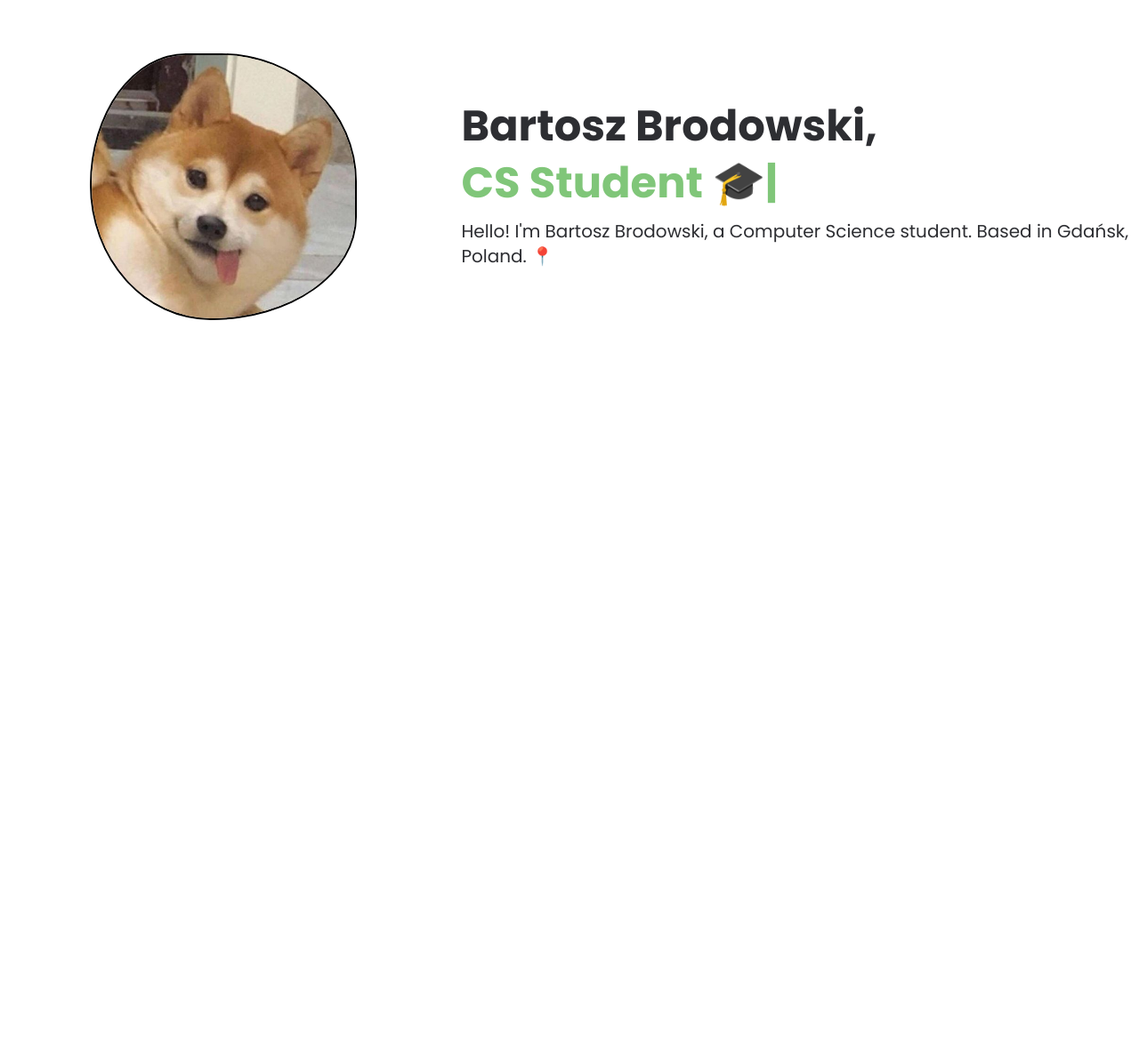
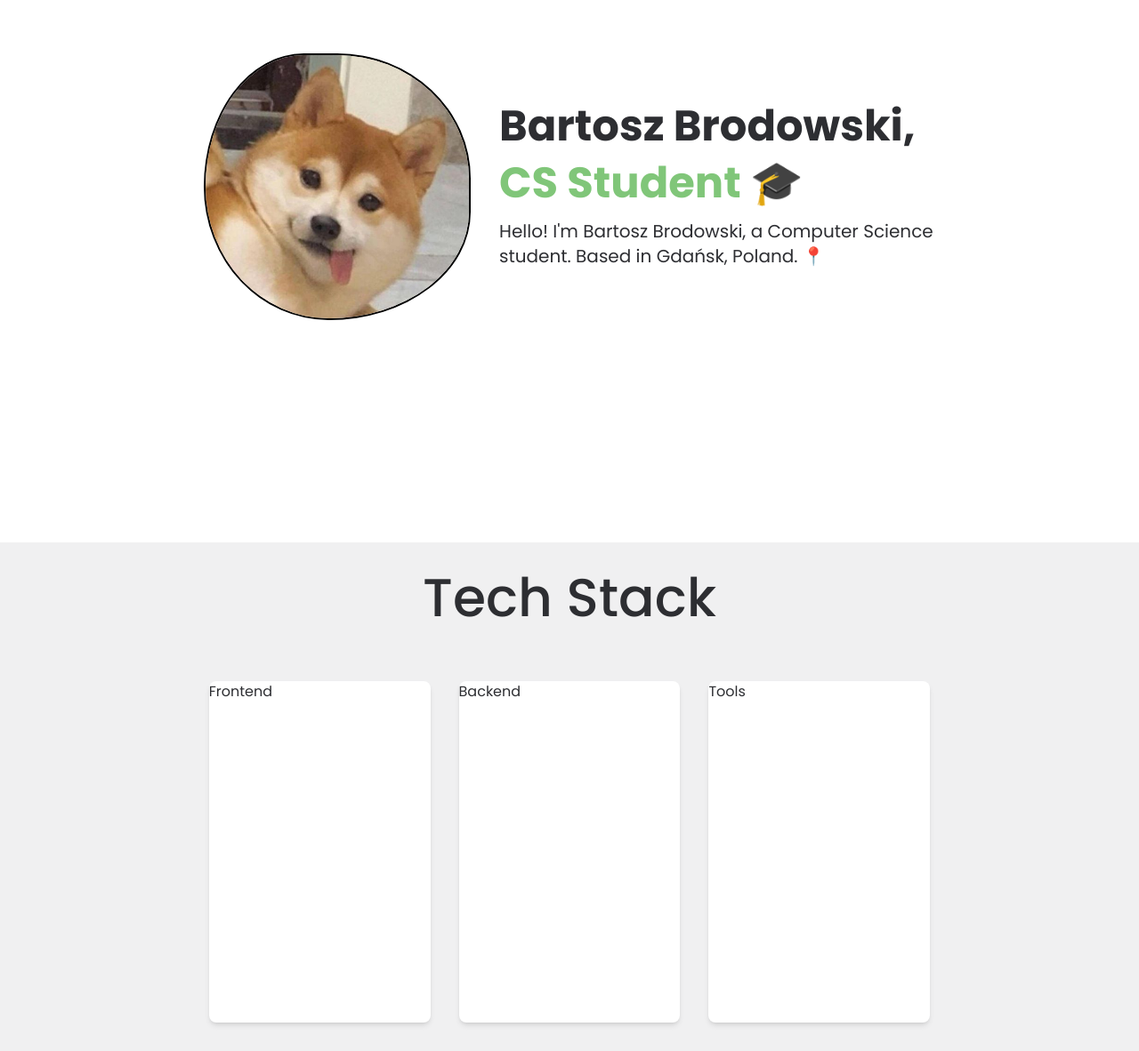
Before and after one commit to BartoszBrodowski/old-portfolio, a React (Vite) app: page / in a window 1280 px wide. Shown: the part 190-1372 px from the top of the page at 89% size. Before the commit the page ends 800 px from the top, so only its background shows below. Built offline with nearby package versions, Linux system fonts and the light colour scheme.

Commit message:
Add TechStack component

```diff
--- a/src/App.tsx
+++ b/src/App.tsx
@@ -1,9 +1,11 @@
 import Introduction from './components/Introduction';
+import TechStack from './components/TechStack';
 
 function App() {
 	return (
-		<div className='w-[1280px] m-auto font-poppins text-main-black'>
+		<div className='w-full flex flex-col items-center m-auto font-poppins text-main-black'>
 			<Introduction />
+			<TechStack />
 		</div>
 	);
 }
--- a/src/components/Introduction/index.tsx
+++ b/src/components/Introduction/index.tsx
@@ -4,7 +4,7 @@ import ProfileImage from '../ProfileImage';
 
 const Introduction = () => {
 	return (
-		<div className='grid grid-cols-5 gap-4 h-screen'>
+		<div className='w-2/3 grid grid-cols-5 gap-4 h-screen'>
 			<div className='col-span-2 flex justify-center items-center'>
 				<ProfileImage />
 			</div>
--- /dev/null
+++ b/src/components/TechStack/index.tsx
@@ -0,0 +1,16 @@
+const TechStack = () => {
+	return (
+		<div className='flex flex-col items-center bg-main-offwhite w-full p-8'>
+			<div className='flex items-center flex-col gap-16 w-2/3'>
+				<h1 className='text-6xl font-medium'>Tech Stack</h1>
+				<div className='w-full grid grid-cols-3 gap-8'>
+					<div className='cols-span-1 bg-white shadow-md h-96 rounded-lg'>Frontend</div>
+					<div className='cols-span-1 bg-white shadow-md h-96 rounded-lg'>Backend</div>
+					<div className='cols-span-1 bg-white shadow-md h-96 rounded-lg'>Tools</div>
+				</div>
+			</div>
+		</div>
+	);
+};
+
+export default TechStack;
--- a/tailwind.config.js
+++ b/tailwind.config.js
@@ -6,6 +6,7 @@ export default {
 			colors: {
 				'main-black': '#2d2e32',
 				'main-white': '#f2eded',
+				'main-offwhite': '#f0f0f1',
 				'main-green': '#80c679',
 			},
 			fontFamily: {
```
